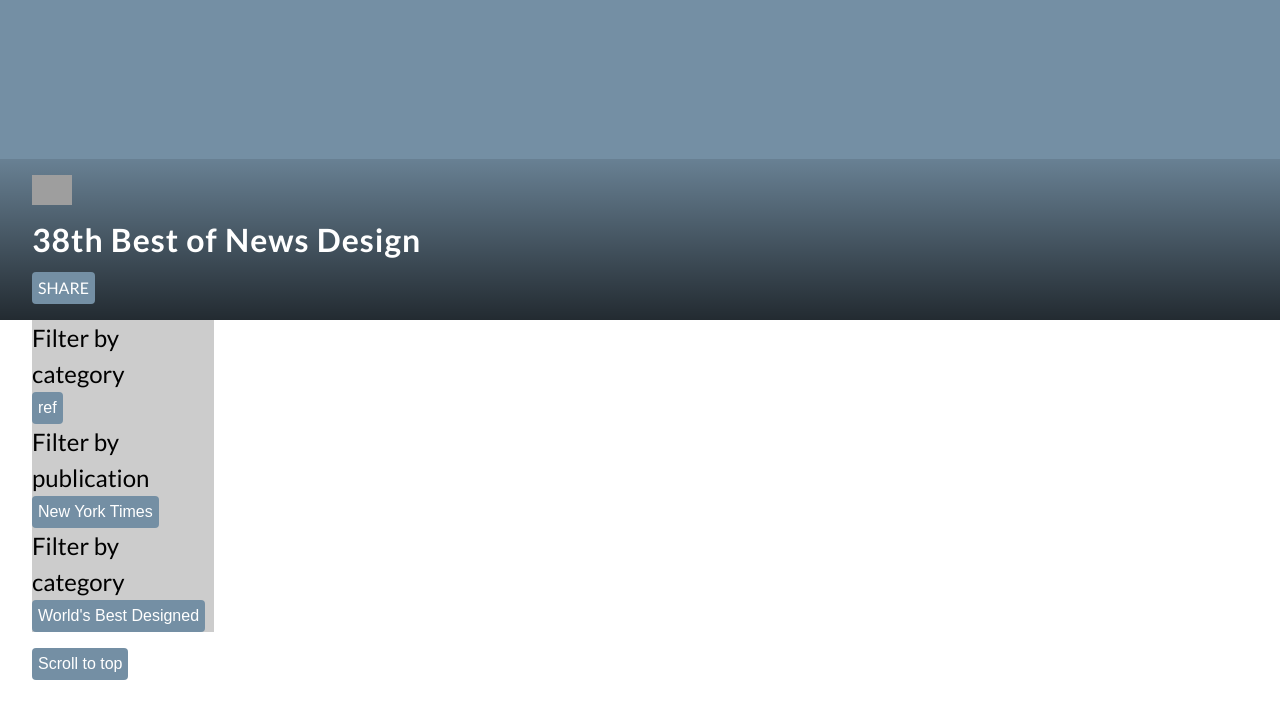
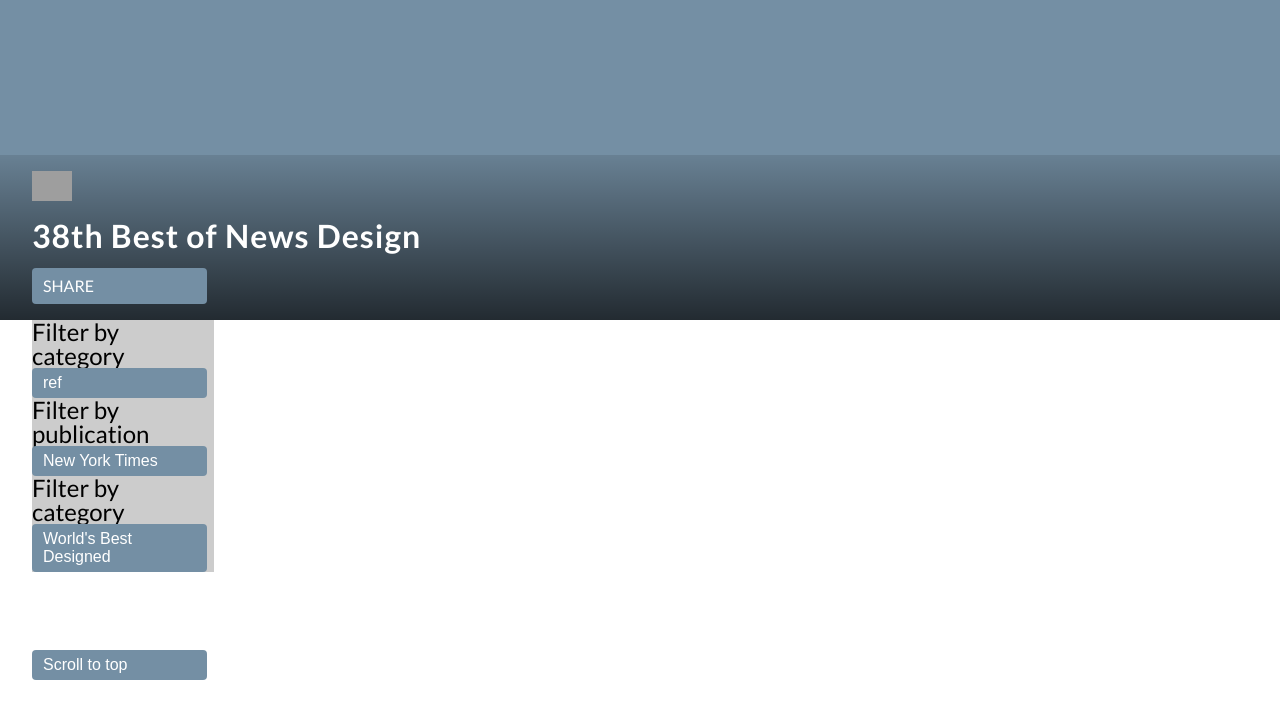
Before and after one commit to JamesBenedict/snd_app, a Flask app: template templates/index.html in a window 1280 px wide. Shown: the top 719 px of the page. Run offline with Flask 2, Linux system fonts and the light colour scheme; the template is opened without the code that fills it, so the values that code supplies are empty; style sheets or scripts are compiled from the project's sources; grey boxes are pictures that could not be loaded.

Commit message:
Add files via upload

```diff
--- a/static/scss/article.scss
+++ b/static/scss/article.scss
@@ -43,10 +43,9 @@ article{
 #button-top-scroll{
   position: fixed;
   left: 0;
-  bottom: 15%;
+  bottom: 0%;
+  width: 100%;
   z-index: 1000;
-  margin-left: 2.5%;
-
 }
 
 @include for-size(tablet-portrait) {
@@ -65,6 +64,13 @@ article{
       width: 31%;
       margin: 0% 1% 1% 0%;
     }
+
+    #button-top-scroll{
+    left: 0;
+    bottom: 15%;
+    width: 175px;
+    margin-left: 2.5%;
+  }
 }
 
 @include for-size(tablet-landscape) {
--- a/static/scss/detail.scss
+++ b/static/scss/detail.scss
@@ -2,12 +2,17 @@
 
 figure{
 	img{
-		width: 100%;
+		height: 90vh;
+		width: auto;
+	}
+	figcaption{
+		margin: 2em;
 	}
 }
 
-.text{
-	max-width: 500px;
+.details_text{
+	max-width: 400px;
+	margin: 2em;
 }
 
 @include for-size(tablet-portrait) {
--- a/static/scss/fonts.scss
+++ b/static/scss/fonts.scss
@@ -2,6 +2,7 @@
 
 h1,h2,h3,h4,h5,h6,p,li,a,th,td,tr{
 	font-family: 'Lato', sans-serif;
+	hyphens: auto;
 }
 
 h1{
@@ -15,7 +16,7 @@ h1{
 h2{
 	font-size: 1.5em;
 	// margin-bottom: .25em;
-	line-height: 1.5em;
+	// line-height: 1.5em;
 }
 
 p{
@@ -26,19 +27,28 @@ p{
 	font-weight: 700;
 }
 
+a{
+	text-decoration: none;
+	color: $snd-blue;
+	&:hover{
+		text-decoration: underline;
+		color: $snd-dark-blue;
+	}
+}
+
 
 button{
 	border: 1px solid transparent;
 	// border-color: $snd-blue;
 	border-radius: 4px;
 	background-color: $snd-blue;
-	width: auto;
-	height: 2em;
-	text-align: center;
+	width: 175px;
+	height: auto;
+	text-align: left;
 	font-size: 1em;
 	display: inline-block;
 	color: white;
-	padding: 0 5px 0 5px;
+	padding: 5px 10px 5px 10px;
 }
 button:hover{
 	background-color: $snd-dark-blue;
```
